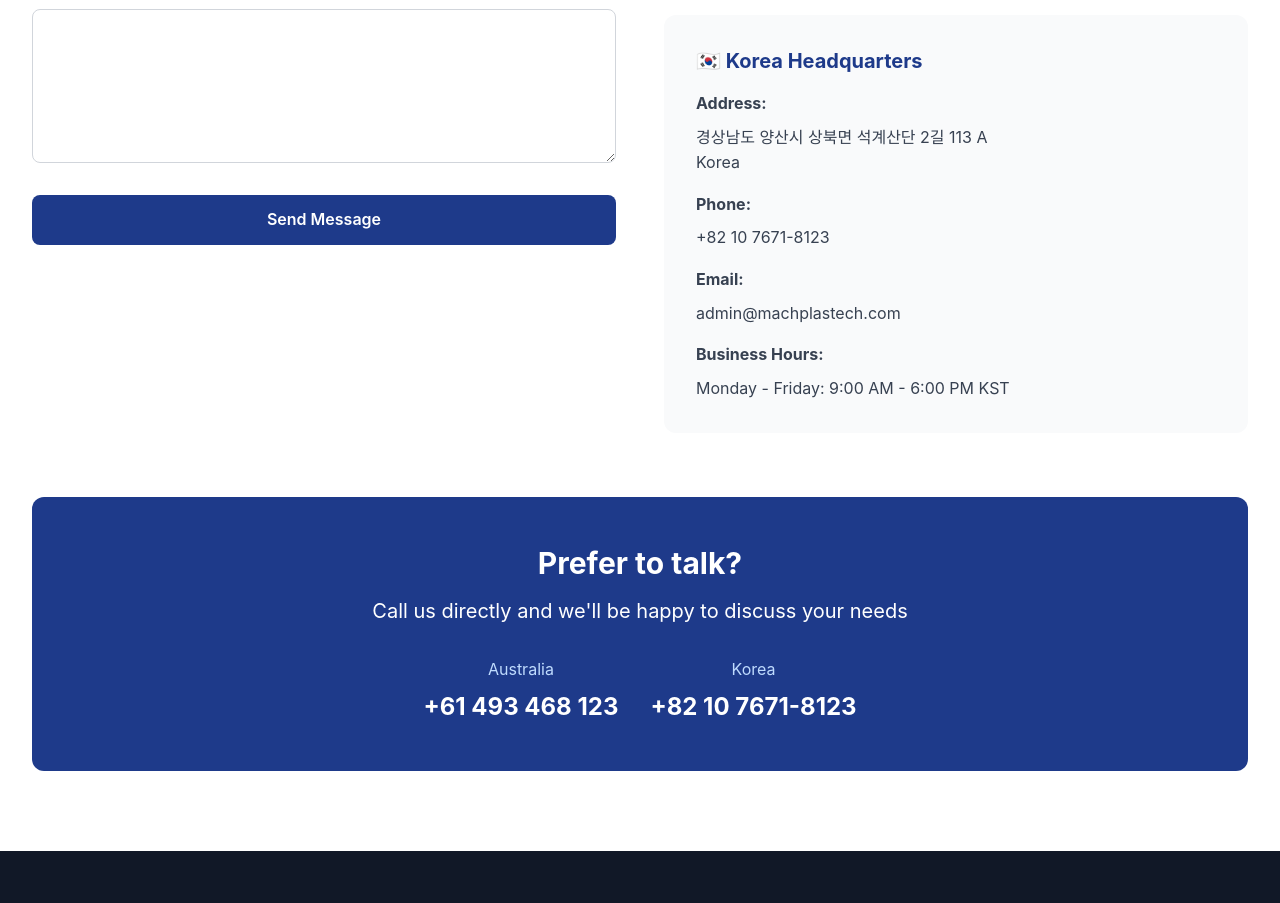
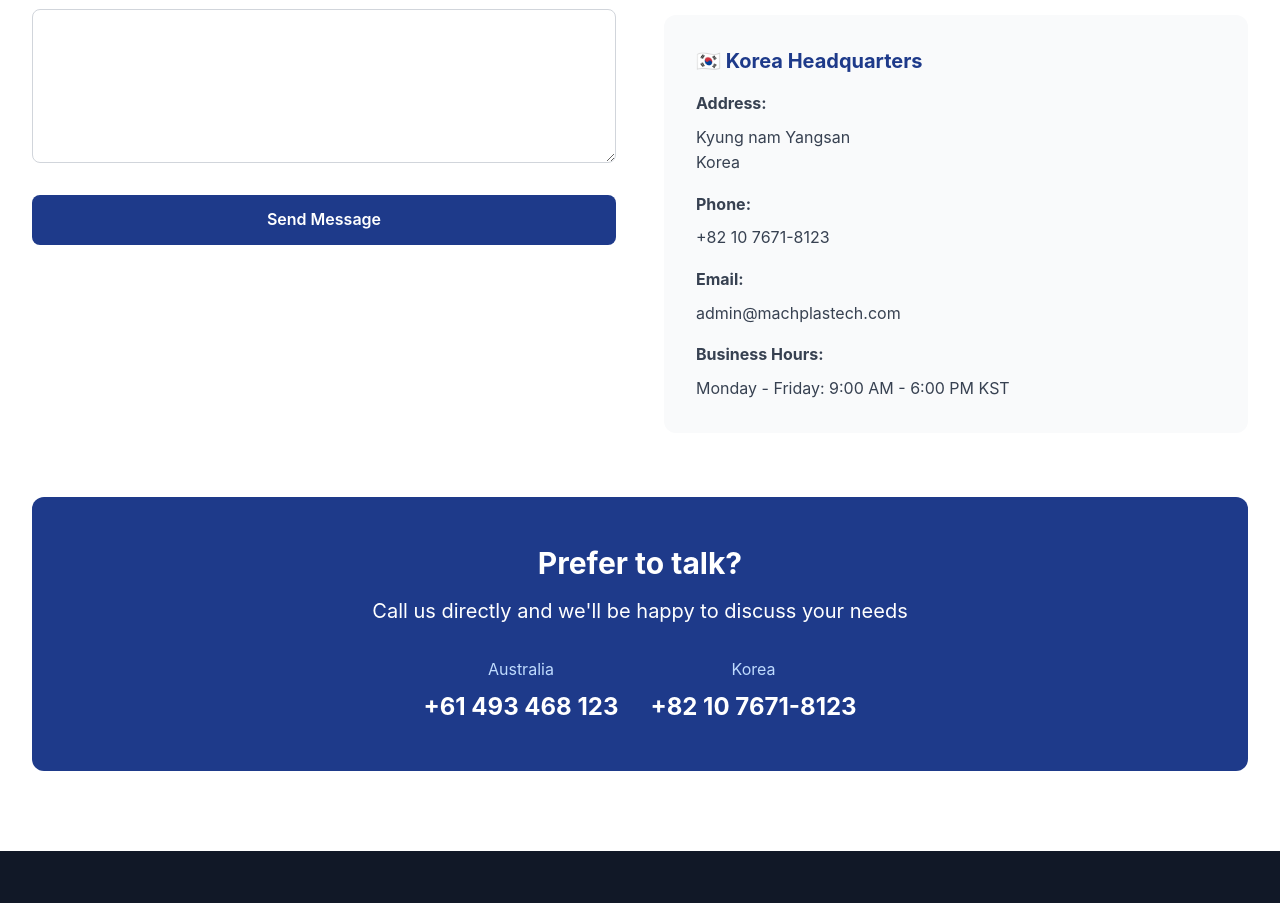
Before and after one commit to datrademel-ai/machplastech-australia, a Next.js app: page /contact in a window 1280 px wide. Shown: the part 842-1745 px from the top of the page. Built offline with nearby package versions, Linux system fonts and the light colour scheme.

Commit message:
Update page.jsx

```diff
--- a/src/app/contact/page.jsx
+++ b/src/app/contact/page.jsx
@@ -145,7 +145,7 @@ export default function Contact() {
           <div className="bg-gray-50 rounded-xl p-8">
             <h3 className="text-xl font-bold mb-4 text-blue-900">🇰🇷 Korea Headquarters</h3>
             <p className="text-gray-700 mb-2"><strong>Address:</strong></p>
-            <p className="text-gray-700 mb-4">경상남도 양산시 상북면 석계산단 2길 113 A<br/>Korea</p>
+            <p className="text-gray-700 mb-4">Kyung nam Yangsan <br/>Korea</p>
 
             <p className="text-gray-700 mb-2"><strong>Phone:</strong></p>
             <p className="text-gray-700 mb-4">+82 10 7671-8123</p>
```
